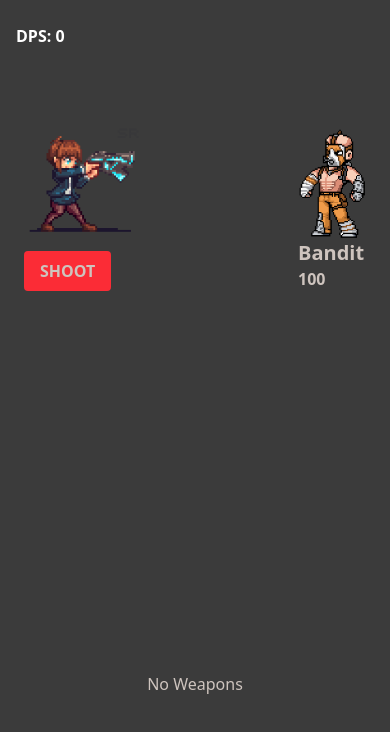
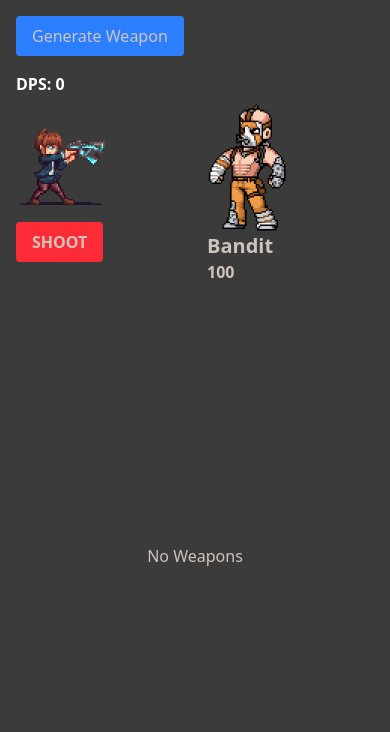
Before and after one commit to Midasantiago/Twitch_Idle_Battler, a React (Vite) app in the folder client/: page / in a window 390 px wide. Shown: the top 732 px of the page. Built offline with nearby package versions, Linux system fonts and the light colour scheme.

Commit message:
minor adjustments to responsiveness

```diff
--- a/client/src/App.css
+++ b/client/src/App.css
@@ -10,6 +10,10 @@
 body {
   background-color: #3b3b3b;
   color: var(--card-text-color);
+}
+
+.main {
+  height: 500px;
 }
 
 img {
--- a/client/src/App.jsx
+++ b/client/src/App.jsx
@@ -47,17 +47,17 @@ function App() {
   };
 
   return (
-    <div className='min-h-screen max-w-[1200px] mx-auto px-4 pt-6'>
+    <div className='main min-h-screen flex flex-col max-w-5xl mx-auto px-4 py-4'>
 
       {/*Button to generate weapon for player */}
       {/* Will be changed to generate weapon under different circummstances, not the button */}
-      {/*<div className='flex justify-between items-center mb-4'>
+      <div className='flex justify-between items-center mb-4'>
         <button
           className='text-center px-4 py-2 rounded bg-blue-500 hover:bg-blue-600 transition'
           onClick={addWeapon}>
           Generate Weapon
         </button>
-      </div>*/}
+      </div>
 
       {/* DPS Counter */}
       <p className='text-white font-bold'>
--- a/client/src/components/Character/Character.jsx
+++ b/client/src/components/Character/Character.jsx
@@ -3,8 +3,8 @@ import React from "react";
 const Character = ({ character, handleAttack }) => {
 
     return (
-        <div className='character flex-col items-center'>
-            <img src={character} className='w-30 md:w-[325px]' />
+        <div className='character flex-col items-center flex-1'>
+            <img src={character} className='w-24 sm:w-32 md:w-40 lg:w-52' />
             <button
                 className='mt-2 text-center font-bold bg-red-500 px-4 py-2 rounded hover:bg-red-600 transition'
                 onClick={handleAttack}>
--- a/client/src/components/Enemy/Enemy.jsx
+++ b/client/src/components/Enemy/Enemy.jsx
@@ -3,8 +3,8 @@ import React from "react";
 const Enemy = ({ enemy_psycho, currentEnemy }) => {
 
     return (
-        <div className='enemy flex-col items-center'>
-            <img src={enemy_psycho} className='w-17 md:w-[200px]' />
+        <div className='enemy flex-col items-center flex-1'>
+            <img src={enemy_psycho} className='w-20 sm:w-28 md:w-36 lg:w-44' />
             <h1 className='font-bold text-xl md:text-3xl'>{currentEnemy?.name}</h1>
             <p className='font-bold text-l md:text-xl'>{currentEnemy?.health}</p>
         </div>
--- a/client/src/components/PlayArea/PlayArea.jsx
+++ b/client/src/components/PlayArea/PlayArea.jsx
@@ -5,7 +5,7 @@ import Enemy from "../Enemy/Enemy";
 const PlayArea = ({ character, enemy_psycho, handleAttack, currentEnemy }) => {
 
     return (
-        <div className='play-area flex flex-row justify-between items-center gap-6 min-h-[50vh] md:min-h-[60vh] pb-[6.5rem] px-2'>
+        <div className='play-area flex justify-between items-center w-full gap-6'>
             <Character
                 character={character}
                 handleAttack={handleAttack}
--- a/client/src/components/WeaponCard/WeaponCard.jsx
+++ b/client/src/components/WeaponCard/WeaponCard.jsx
@@ -1,34 +1,43 @@
-import { rarityData, elementColors } from '../../util/lootGen';
+import { rarityData, elementColors } from "../../util/lootGen";
 
 const WeaponCard = ({ selectedWeapon, handleWeaponSelect, className }) => {
 
     const rarityColor = rarityData[selectedWeapon.weaponRarity].color
 
     return (
-        <div onClick={handleWeaponSelect} className={`weapon-card relative flex-shrink-0 scale-60  md:scale-100 w-[220px] sm:w-[250px] md:h-[250px] md:w-[350px] h-56 rounded-xl text-center m-3 transition-transform duration-300 ${className}`}
-            style={{ boxShadow: `0 0 15px ${rarityColor}`}}>
+        <div onClick={handleWeaponSelect}
+            className={`weapon-card cursor-pointer flex-shrink-0 scale-60 md:scale-100 w-[220px] sm:w-[250px] md:h-[250px] md:w-[350px] h-56 rounded-xl text-center m-3 transition-transform duration-300 ${className}`}
+            style={{ boxShadow: `0 0 15px ${rarityColor}` }}>
+
             <h1 className={`weapon-card-header font-bold text-3xl tracking-tighter p-1.5`}
                 style={{ color: rarityColor }}>
                 {selectedWeapon.weaponName}
             </h1>
+
             <div className='h-full text-xl p-1'>
+
                 <div className='flex justify-between text-outline'>
                     <h2 className='pl-4'>Damage</h2>
                     <h2 className='pr-4'>{selectedWeapon.weaponDamage}</h2>
                 </div>
+
                 <div className='flex justify-between text-outline'>
                     <h2 className='pl-4'>Fire Rate</h2>
                     <h2 className='pr-4'>{selectedWeapon.fireRate}</h2>
                 </div>
+
                 <div className='flex justify-between text-outline'>
                     <h2 className='pl-4'>Element</h2>
                     <h2 className='pr-4 font-bold' style={{ color: elementColors[selectedWeapon.element] }}>{selectedWeapon.element}</h2>
                 </div>
+
             </div>
+
             <div className='weapon-card-header weapon-card-bottom flex justify-between absolute bottom-0 w-full text-3xl overflow-hidden p-1.5'>
                 <h1 className='pl-3' style={{ color: rarityColor }}>{selectedWeapon.manufacturer}</h1>
                 <h2 className='pr-3 font-bold' style={{ color: rarityColor }}>{selectedWeapon.weaponType}</h2>
             </div>
+
         </div>
     )
 }
--- a/client/src/components/WeaponInventory/WeaponInventory.jsx
+++ b/client/src/components/WeaponInventory/WeaponInventory.jsx
@@ -6,7 +6,7 @@ const WeaponInventory = ({ weaponList, currentWeapon, selectWeapon, cardVariants
     const handleSelect = (id) => selectWeapon(id);
 
     return (
-        <div className='weapon-list fixed bottom-20 left-0 right-0 flex gap-1 sm:gap-4 overflow-x-auto px-4 sm:px-6 md:px-10 h-40 md:h-100 items-center'>
+        <div className='weapon-list flex gap-4 px-4 overflow-x-auto h-full items-center'>
             <AnimatePresence initial={false}>
                 {weaponList.length ? (
                     weaponList.map((weapon, index) => {
@@ -31,7 +31,7 @@ const WeaponInventory = ({ weaponList, currentWeapon, selectWeapon, cardVariants
                                 <WeaponCard
                                     handleWeaponSelect={() => handleSelect(weapon.id)}
                                     selectedWeapon={weapon}
-                                    className={isSelected ? 'scale-120' : ''}
+                                    className={isSelected ? 'scale-80' : ''}
                                 />
                             </motion.div>
                         )
```
